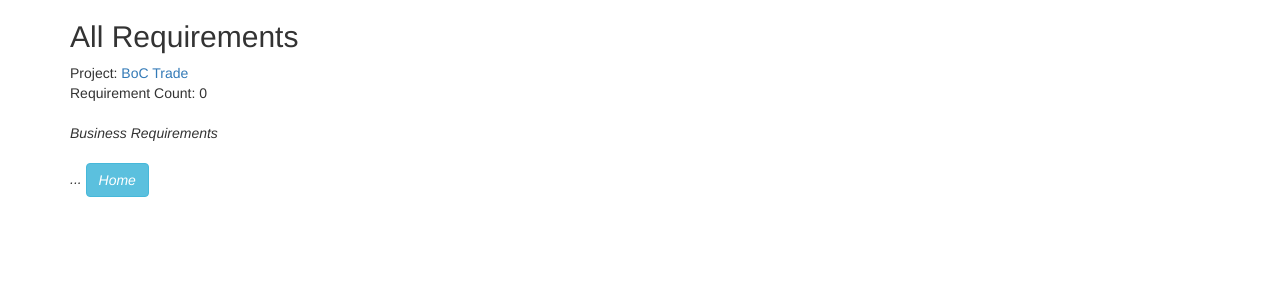
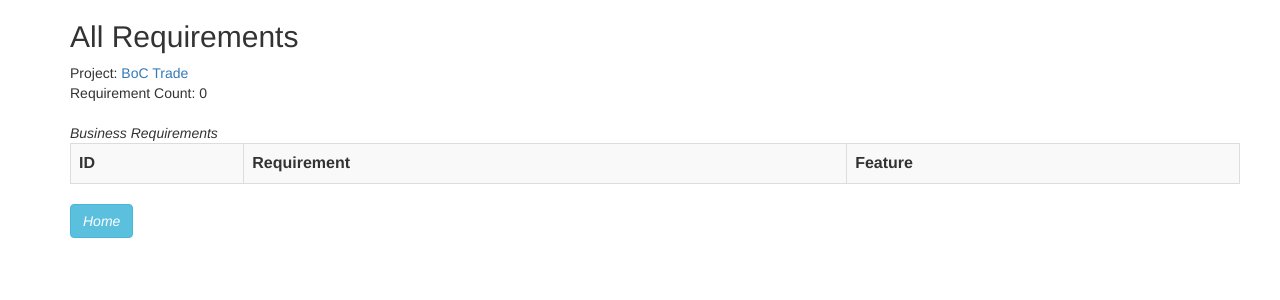
Before and after one commit to eyana-m/project-joan, a Django app: page /joan/project/2/requirements in a window 1280 px wide. Shown: the top 300 px of the page. Run offline with Django 3.2, Linux system fonts and the light colour scheme; data comes from the database, SQL or seed files in the repository; both versions use the stored data as it was after the commit; lists and menus that the app fills with data are empty; some libraries are stand-ins or nearby versions.

Commit message:
added badges

```diff
--- a/base/joan/admin.py
+++ b/base/joan/admin.py
@@ -154,7 +154,7 @@ class FeatureAdmin(ImportExportMixin, admin.ModelAdmin):
     tickets.short_description = "Related Tickets"
 
     list_display = ["feature_text", "feature_heading", requirements]
-    list_filter = [ProjectFilter, "release"]
+    list_filter = [ProjectFilter, "release", "feature_status"]
 
 
 class TicketAdmin(admin.ModelAdmin):
--- a/base/joan/models.py
+++ b/base/joan/models.py
@@ -34,7 +34,7 @@ class Release (models.Model):
 
     def __str__(self):
         #return self.release_name
-        return "Release " + self.release_name
+        return "Rel " + self.release_name
 
     def project_release(self):
         return self.project.project_name + " - Release " + self.release_name
@@ -83,9 +83,9 @@ class Feature(models.Model):
     IN_PROGRESS = 'IP'
     DONE = 'DO'
     FEATURE_STATUS_CHOICES = (
-        (NEW, 'NEW'),
-        (IN_PROGRESS, 'IN PROGRESS'),
-        (DONE, 'DONE'),
+        (NEW, 'New'),
+        (IN_PROGRESS, 'In Progress'),
+        (DONE, 'Done'),
     )
     project = models.ForeignKey(Project, on_delete=models.CASCADE, default=DEFAULT_PROJECT)
     requirement = models.ManyToManyField(Requirement)
--- a/base/joan/static/joan/style.css
+++ b/base/joan/static/joan/style.css
@@ -12,3 +12,16 @@ li a {
   display: inline-block;
   float: none;
 }
+
+
+.word-wrap {
+   white-space: pre-wrap;      /* CSS3 */
+   white-space: -moz-pre-wrap; /* Firefox */
+   white-space: -pre-wrap;     /* Opera <7 */
+   white-space: -o-pre-wrap;   /* Opera 7 */
+   word-wrap: break-word;      /* IE */
+}
+
+.table-borderless td:first-child{
+  border-top: none!important
+}
--- a/base/joan/templates/joan/feature.html
+++ b/base/joan/templates/joan/feature.html
@@ -17,6 +17,7 @@
 
 Release: {{ feature.release }} <br>
 Project: {{ feature.project }} <br>
+Status: {{ feature.get_feature_status_display }} <br>
 Module: {{ feature.feature_heading }}
 </div>
 <br>
--- a/base/joan/templates/joan/requirements_list.html
+++ b/base/joan/templates/joan/requirements_list.html
@@ -8,37 +8,56 @@
 
 {# Display django.contrib.messages as Bootstrap alerts #}
 {% bootstrap_messages %}
+<link rel="stylesheet" type="text/css" href="{% static 'joan/style.css' %}" />
 
-<link rel="stylesheet" type="text/css" href="{% static 'joan/style.css' %}" />
 <div class="container">
 
-<h2>All Requirements</h2>
+  <h2>All Requirements</h2> Project: <a href="{% url 'joan:project' project.id %}">{{ project }}</a> <br> Requirement Count: {{ project.requirement_set.count }}
+  <br> <br>
+  <div class="container horizontal-scroll">
+    <div class="row">
+      <em>Business Requirements</em<br><br>
 
-Project: <a href="{% url 'joan:project' project.id %}">{{ project }}</a> <br>
-Requirement Count: {{ project.requirement_set.count }}
-<br> <br>
-<div class="container horizontal-scroll">
-   <div class="row">
-     <em>Business Requirements</em<br><br>
-    <ul class="list-unstyled">
       <table class="table table-striped table-bordered">
+        <tr>
+          <th> ID </th>
+          <th> Requirement</th>
+          <th> Feature</th>
+
+        </tr>
         {% for requirement in project.requirement_set.all %}
+
         <tr>
           {% if requirement.with_reqd_id %}
-          <td><small><a href="{% url 'joan:requirement' requirement.id %}">{{ requirement.reqd_id }}</a></small></td>
+            <td><small><a href="{% url 'joan:requirement' requirement.id %}">{{ requirement.reqd_id }}</a></small></td>
           {% endif %}
-          <td><small><a href="{% url 'joan:requirement' requirement.id %}">{{ requirement }}</a></small></td>
+            <td class="col-md-6"><small><a href="{% url 'joan:requirement' requirement.id %}">{{ requirement }}</a></small></td>
+          {% if requirement.feature_set.count == 0 %}
+            <td></td>
+          {% else %}
+            <td style="padding: 0" class="col-md-6">
+
+              <table class="table table-borderless" style="margin-bottom:0;">
+                {% for feature in requirement.feature_set.all %}
+                <tr class="table-borderless">
+                  <td><small><small><a href="{% url 'joan:feature' feature.id %}">{{ feature }}</a><small></small></td>
+                  <td><small><small>{{ feature.release }}<small></small></td>
+                  <td><span class="badge badge-info"><small>{{ feature.get_feature_status_display }}</small></span></td>
+                </tr>
+                  {% endfor %}
+              </table>
+            </td>
+            {% endif %}
         </tr>
         {% endfor %}
 
       </table>
 
-    </ul>
     </div>
 </div>
 
 
-  ...
+
 
 
 
```
Also changed, not shown: base/db.sqlite3.
